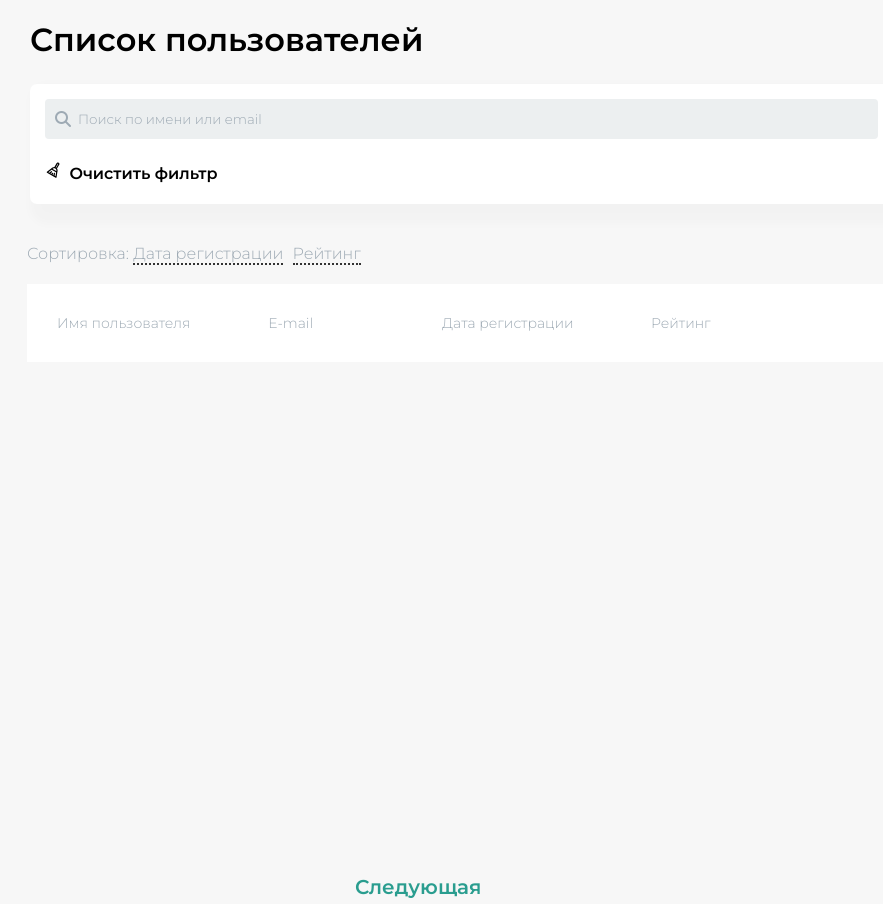
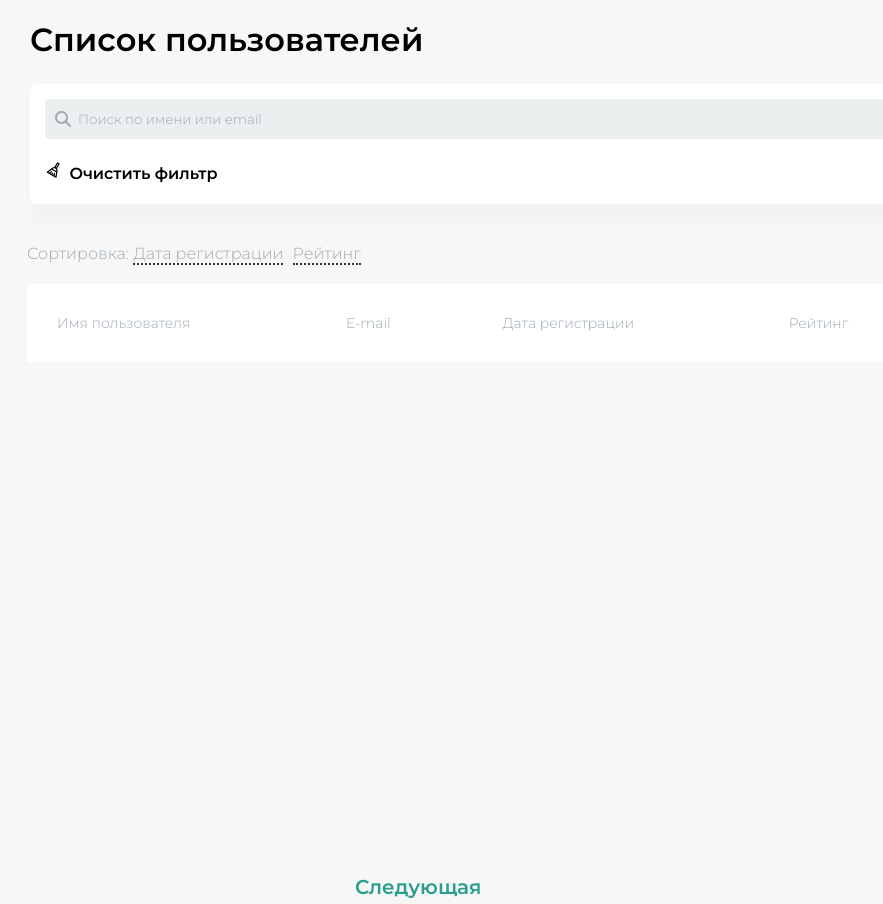
Before and after one commit to Programmerfd54/Test_task_lab, a plain HTML site: page index.html in a window 1280 px wide. Both pictures are taken after a click on the link "Очистить фильтр". Shown: the whole page, without its empty margins (0-883 px from the left). Drawn offline with Linux system fonts and the light colour scheme; no server answers.

Commit message:
Update style.css

```diff
--- a/style.css
+++ b/style.css
@@ -24,7 +24,7 @@ body {
 }
 
 .base .search {
-    width: 941px;
+    width: 1000px;
     height: 120px;
     margin-top: 20px;
     margin-left: 30px;
@@ -35,7 +35,7 @@ body {
 
 .base .search .custom-input {
     margin: 15px;
-    width: 800px;
+    width: 890px;
     height: 40px;
     border-radius: 4px;
     background: #eceff0;
@@ -99,7 +99,7 @@ body {
 .custom-table {
     position: relative;
     border-collapse: collapse;
-    width: 941px;
+    width: 1000px;
     height: 35px;
     margin-top: 75px;
     margin-left: 27px;
@@ -119,11 +119,12 @@ body {
 }
 
 .custom-table th{
+    position:absolute
     color: #9EAAB4;
     font-weight: 100;
     background-color: #FFFFFF;
     font-size: 14px;
-    width: 215px;
+
 }
 .custom-table th, .custom-table td {
     padding: 30px;
@@ -177,7 +178,8 @@ body {
     font-size: 20px;
     font-weight: bold;
     transition: all 600ms ease;
-    cursor: custom;
+    cursor: pointer;
+    outline:none
 }
 .base .pagination a:hover{
     color: #333333;
```
